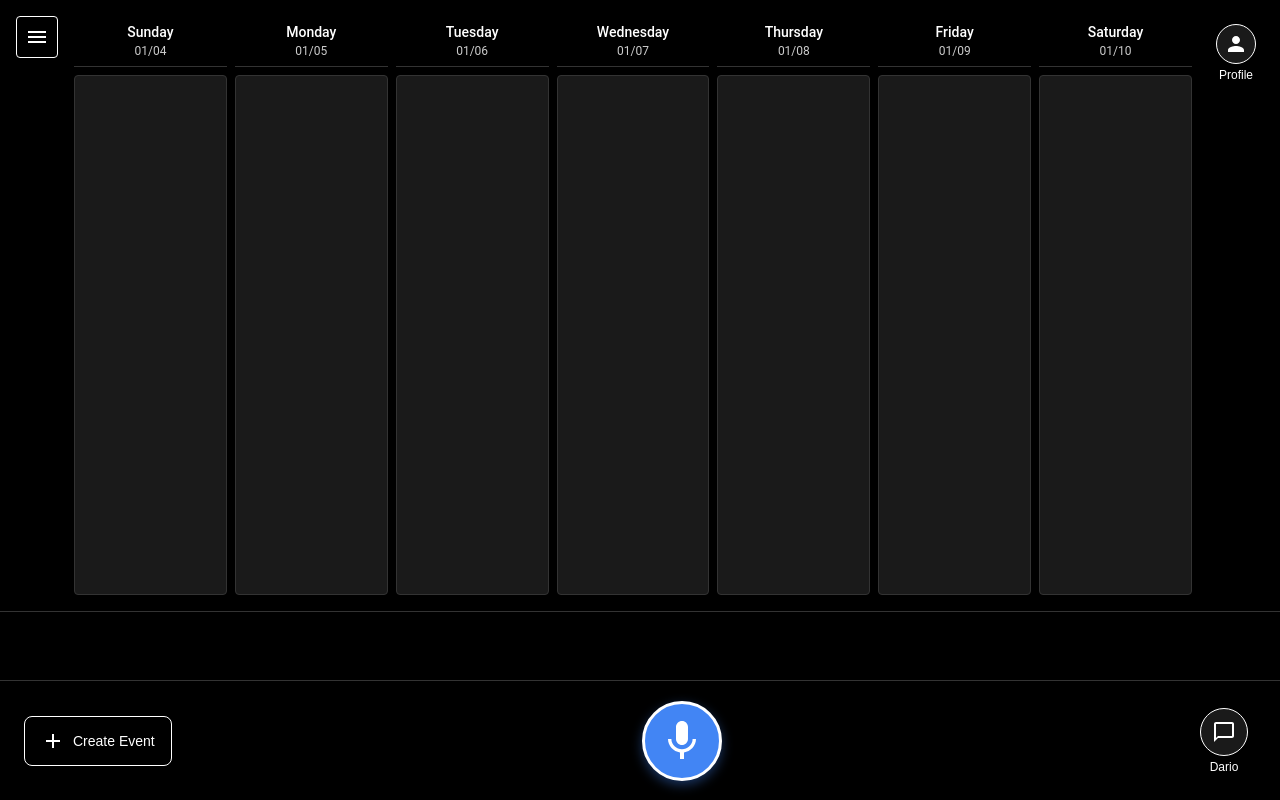
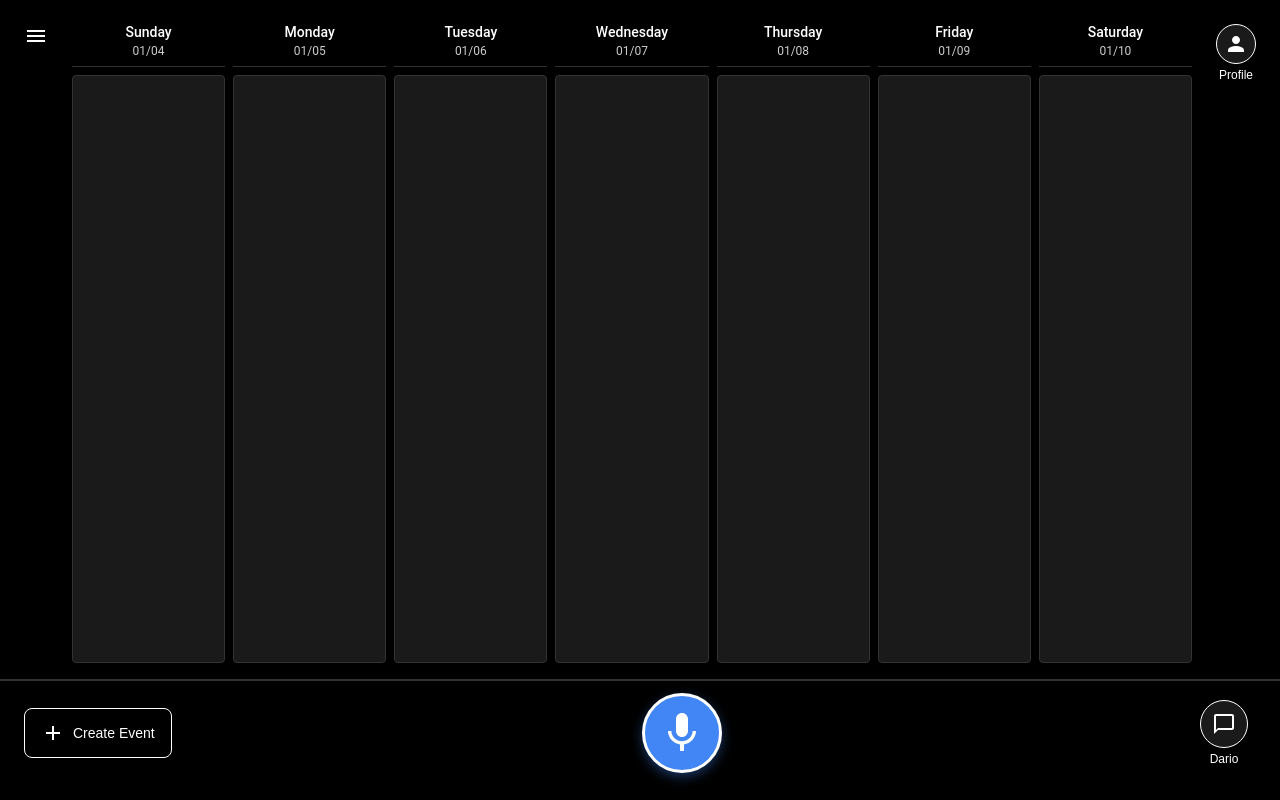
Before and after one commit to timzhen/SBCracks_26, a React (Vite) app: page / in a window 1280 px wide. Built offline with nearby package versions, Linux system fonts and the light colour scheme.

Commit message:
fixed the gap on the weekly view

```diff
--- a/src/styles/darkViews.css
+++ b/src/styles/darkViews.css
@@ -21,7 +21,7 @@
 .dark-menu-btn,
 .dark-profile-btn {
     background: none;
-    border: 1px solid #ffffff;
+    border: none;
     cursor: pointer;
     padding: 8px;
     border-radius: 4px;
--- a/src/styles/dayStructure.css
+++ b/src/styles/dayStructure.css
@@ -8,7 +8,6 @@
     color: #ffffff;
     position: relative;
     overflow: hidden;
-    padding-bottom: 120px; /* Space for footer */
 }
 
 /* Top Header */
@@ -18,13 +17,15 @@
     padding: 16px;
     background-color: #000000;
     border-bottom: 1px solid #333333;
+    height: calc(100vh - 120px);
     min-height: 80px;
     gap: 16px;
+    box-sizing: border-box;
 }
 
 .day-structure-menu-btn {
     background: none;
-    border: 1px solid #ffffff;
+    border: none;
     cursor: pointer;
     padding: 8px;
     border-radius: 4px;
@@ -47,12 +48,16 @@
     gap: 8px;
     flex: 1;
     min-width: 0;
+    min-height: 0;
+    height: 100%;
 }
 
 .day-structure-column {
     display: flex;
     flex-direction: column;
     min-width: 0;
+    min-height: 0;
+    height: 100%;
 }
 
 .day-structure-day-header {
@@ -76,7 +81,7 @@
 
 .day-structure-day-slot {
     flex: 1;
-    min-height: calc(100vh - 280px);
+    min-height: 0;
     border: 1px solid #333333;
     border-radius: 4px;
     padding: 8px;
@@ -151,7 +156,7 @@
     display: flex;
     align-items: center;
     justify-content: space-between;
-    padding: 16px 24px;
+    padding: 0 24px 16px 24px;
     background-color: #000000;
     border-top: 1px solid #333333;
     position: fixed;
```
